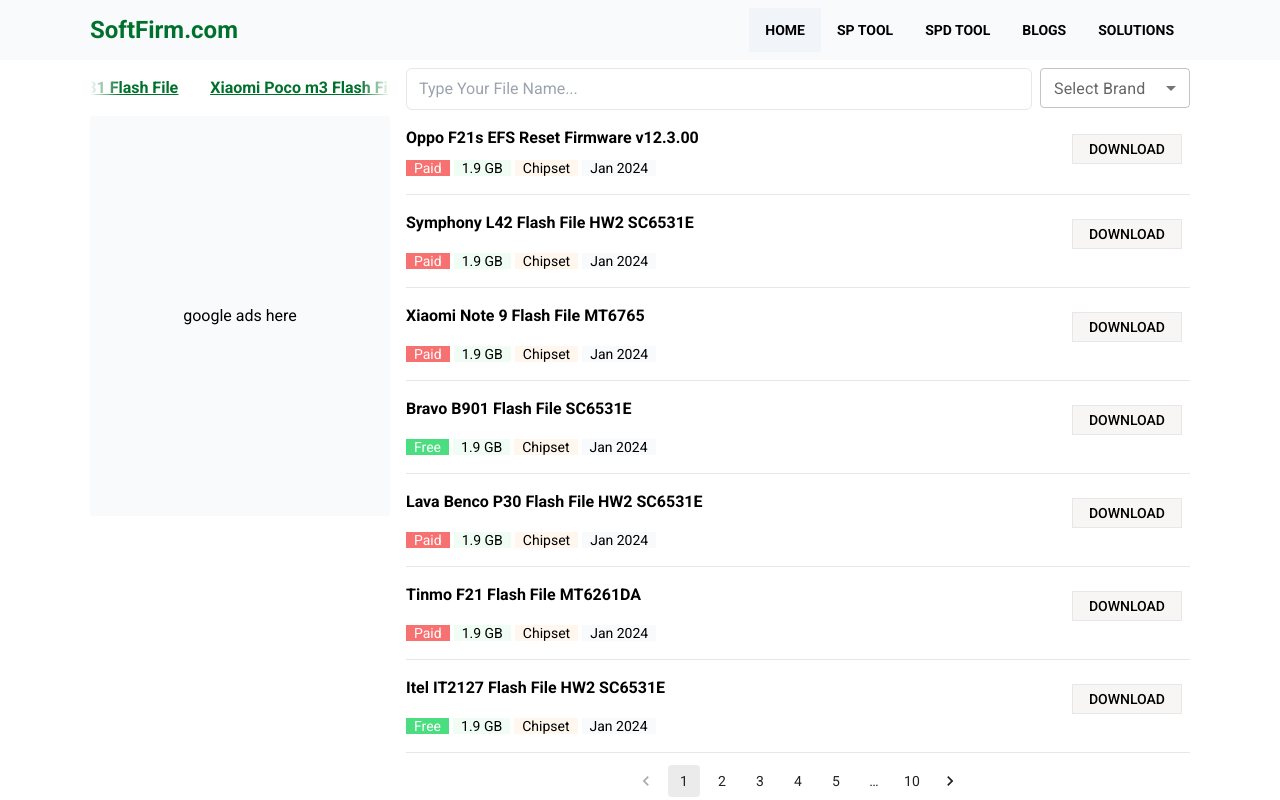
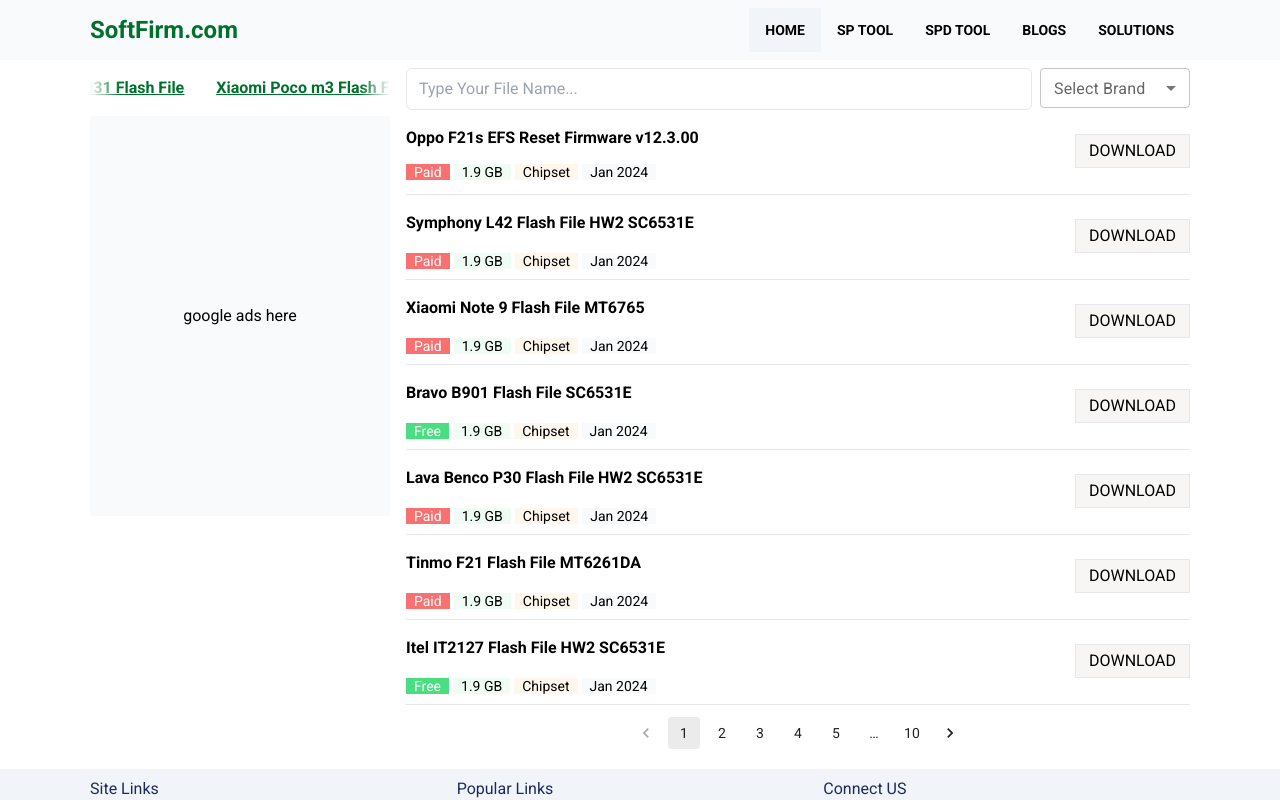
Before and after one commit to ashaansojib/firmwarehub, a React (Vite) app: page / in a window 1280 px wide. Shown: the top 800 px of the page. Built offline with nearby package versions, Linux system fonts and the light colour scheme.

Commit message:
update article

```diff
--- a/src/index.css
+++ b/src/index.css
@@ -62,11 +62,11 @@
   @apply flex md:flex-row md:justify-between gap-4 justify-center flex-col-reverse my-container
 }
 .post{
-  @apply relative border-b py-4
+  @apply relative rounded-md md:rounded-none md:border-b md:py-2 bg-primary md:bg-white mt-2 p-2 md:p-0
 }
-/* .post:hover h3{
-  color: green;
-} */
+.post-btn{
+  @apply mt-2 border py-1 w-full inline-block text-center md:bg-primary md:absolute top-2 right-0 md:w-[115px]
+}
 .d-btn{
   @apply border text-sm px-4 font-medium bg-primary py-1
 }
--- a/src/pages/home/Home.jsx
+++ b/src/pages/home/Home.jsx
@@ -36,18 +36,18 @@
                 {/* <button className='default-btn'>Countries</button> */}
             </div>
             {/* files area */}
-            <div className='post'>
+            <article className='post'>
                 <h3 className='pb-2'>Oppo F21s EFS Reset Firmware v12.3.00</h3>
-                <div className='space-x-1 text-sm'>
+                <div className='space-x-1 text-sm py-1'>
                     <span className=' px-2 text-white bg-red-400'>Paid</span>
                     {/* <span className='text-sm px-2 text-white bg-green-400'>Free</span> */}
                     <span className='px-2 bg-green-50'>1.9 GB</span>
                     <span className='px-2 bg-orange-50'>Chipset</span>
                     <span className='px-2 bg-gray-50'>Jan 2024</span>
                 </div>
-                <Link to="/download/1" className='d-btn absolute top-6 right-2'>DOWNLOAD</Link>
-            </div>
-            <div className='post'>
+                <Link to="/download/1" className='post-btn'>DOWNLOAD</Link>
+            </article>
+            <article className='post'>
                 <h3 className='pb-4'>Symphony L42 Flash File HW2 SC6531E</h3>
                 <div className='space-x-1 text-sm'>
                     <span className=' px-2 text-white bg-red-400'>Paid</span>
@@ -56,10 +56,10 @@
                     <span className='px-2 bg-orange-50'>Chipset</span>
                     <span className='px-2 bg-gray-50'>Jan 2024</span>
                 </div>
-                <Link to="/download/1" className='d-btn absolute top-6 right-2'>DOWNLOAD</Link>
+                <Link to="/download/1" className='post-btn'>DOWNLOAD</Link>
 
-            </div>
-            <div className='post'>
+            </article>
+            <article className='post'>
                 <h3 className='pb-4'>Xiaomi Note 9 Flash File MT6765</h3>
                 <div className='space-x-1 text-sm'>
                     <span className=' px-2 text-white bg-red-400'>Paid</span>
@@ -68,10 +68,10 @@
                     <span className='px-2 bg-orange-50'>Chipset</span>
                     <span className='px-2 bg-gray-50'>Jan 2024</span>
                 </div>
-                <Link to="/download/1" className='d-btn absolute top-6 right-2'>DOWNLOAD</Link>
+                <Link to="/download/1" className='post-btn'>DOWNLOAD</Link>
 
-            </div>
-            <div className='post'>
+            </article>
+            <article className='post'>
                 <h3 className='pb-4'>Bravo B901 Flash File SC6531E</h3>
                 <div className='space-x-1 text-sm'>
                     {/* <span className=' px-2 text-white bg-red-400'>Paid</span> */}
@@ -80,10 +80,10 @@
                     <span className='px-2 bg-orange-50'>Chipset</span>
                     <span className='px-2 bg-gray-50'>Jan 2024</span>
                 </div>
-                <Link to="/download/1" className='d-btn absolute top-6 right-2'>DOWNLOAD</Link>
+                <Link to="/download/1" className='post-btn'>DOWNLOAD</Link>
 
-            </div>
-            <div className='post'>
+            </article>
+            <article className='post'>
                 <h3 className='pb-4'>Lava Benco P30 Flash File HW2 SC6531E</h3>
                 <div className='space-x-1 text-sm'>
                     <span className=' px-2 text-white bg-red-400'>Paid</span>
@@ -92,10 +92,10 @@
                     <span className='px-2 bg-orange-50'>Chipset</span>
                     <span className='px-2 bg-gray-50'>Jan 2024</span>
                 </div>
-                <Link to="/download/1" className='d-btn absolute top-6 right-2'>DOWNLOAD</Link>
+                <Link to="/download/1" className='post-btn'>DOWNLOAD</Link>
 
-            </div>
-            <div className='post'>
+            </article>
+            <article className='post'>
                 <h3 className='pb-4'>Tinmo F21 Flash File MT6261DA</h3>
                 <div className='space-x-1 text-sm'>
                     <span className=' px-2 text-white bg-red-400'>Paid</span>
@@ -104,10 +104,10 @@
                     <span className='px-2 bg-orange-50'>Chipset</span>
                     <span className='px-2 bg-gray-50'>Jan 2024</span>
                 </div>
-                <Link to="/download/1" className='d-btn absolute top-6 right-2'>DOWNLOAD</Link>
+                <Link to="/download/1" className='post-btn'>DOWNLOAD</Link>
 
-            </div>
-            <div className='post'>
+            </article>
+            <article className='post'>
                 <h3 className='pb-4'>Itel IT2127 Flash File HW2 SC6531E</h3>
                 <div className='space-x-1 text-sm'>
                     {/* <span className=' px-2 text-white bg-red-400'>Paid</span> */}
@@ -116,9 +116,9 @@
                     <span className='px-2 bg-orange-50'>Chipset</span>
                     <span className='px-2 bg-gray-50'>Jan 2024</span>
                 </div>
-                <Link to="/download/1" className='d-btn absolute top-6 right-2'>DOWNLOAD</Link>
+                <Link to="/download/1" className='post-btn'>DOWNLOAD</Link>
 
-            </div>
+            </article>
             <div className='py-3 flex justify-center'>
                 <Pagination count={10} shape="rounded" />
             </div>
--- a/src/shared/Header.jsx
+++ b/src/shared/Header.jsx
@@ -3,7 +3,7 @@
 
 const Header = () => {
 
-    const [open, setOpen] = useState(true);
+    const [open, setOpen] = useState(false);
 
     const navBar = <>
 
```
